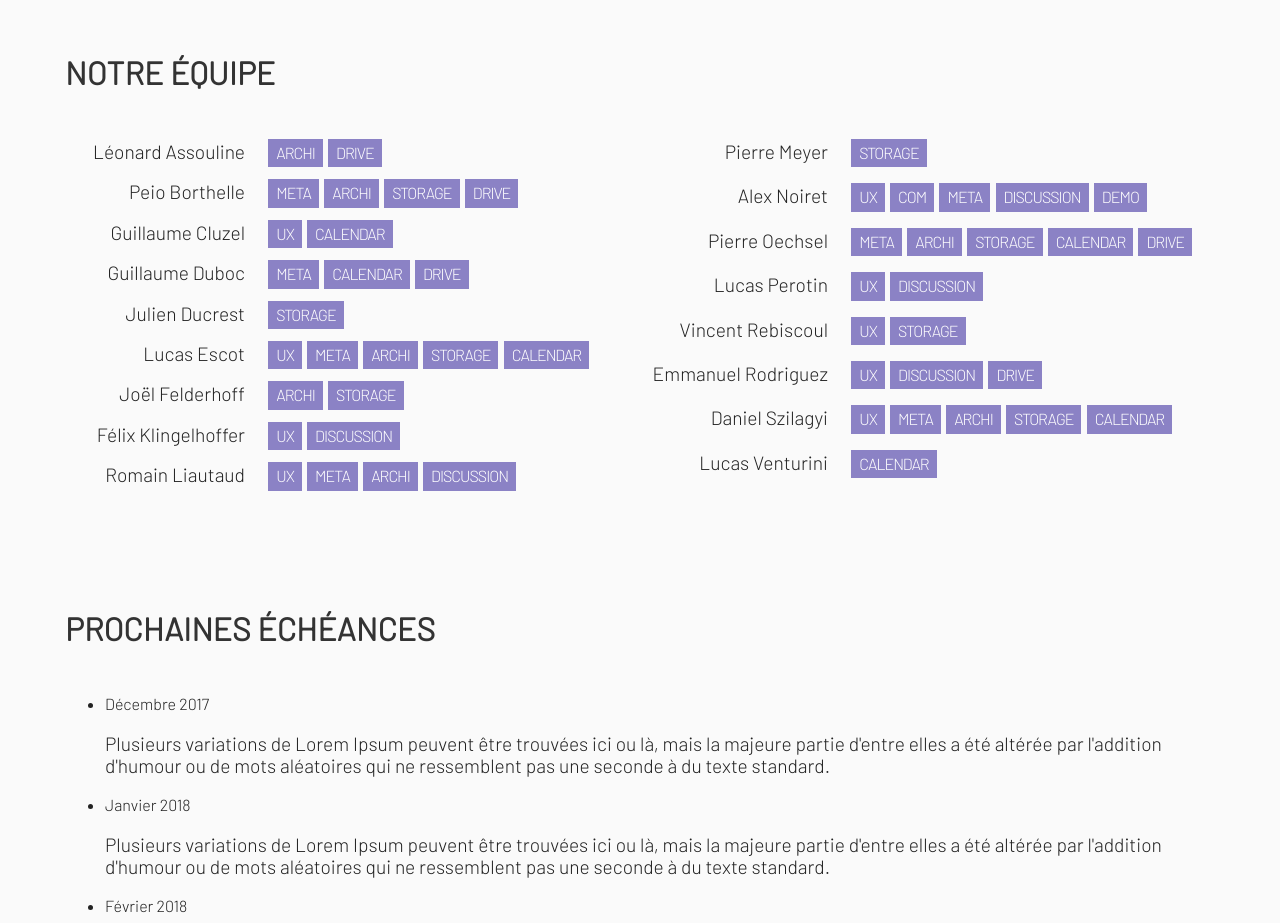
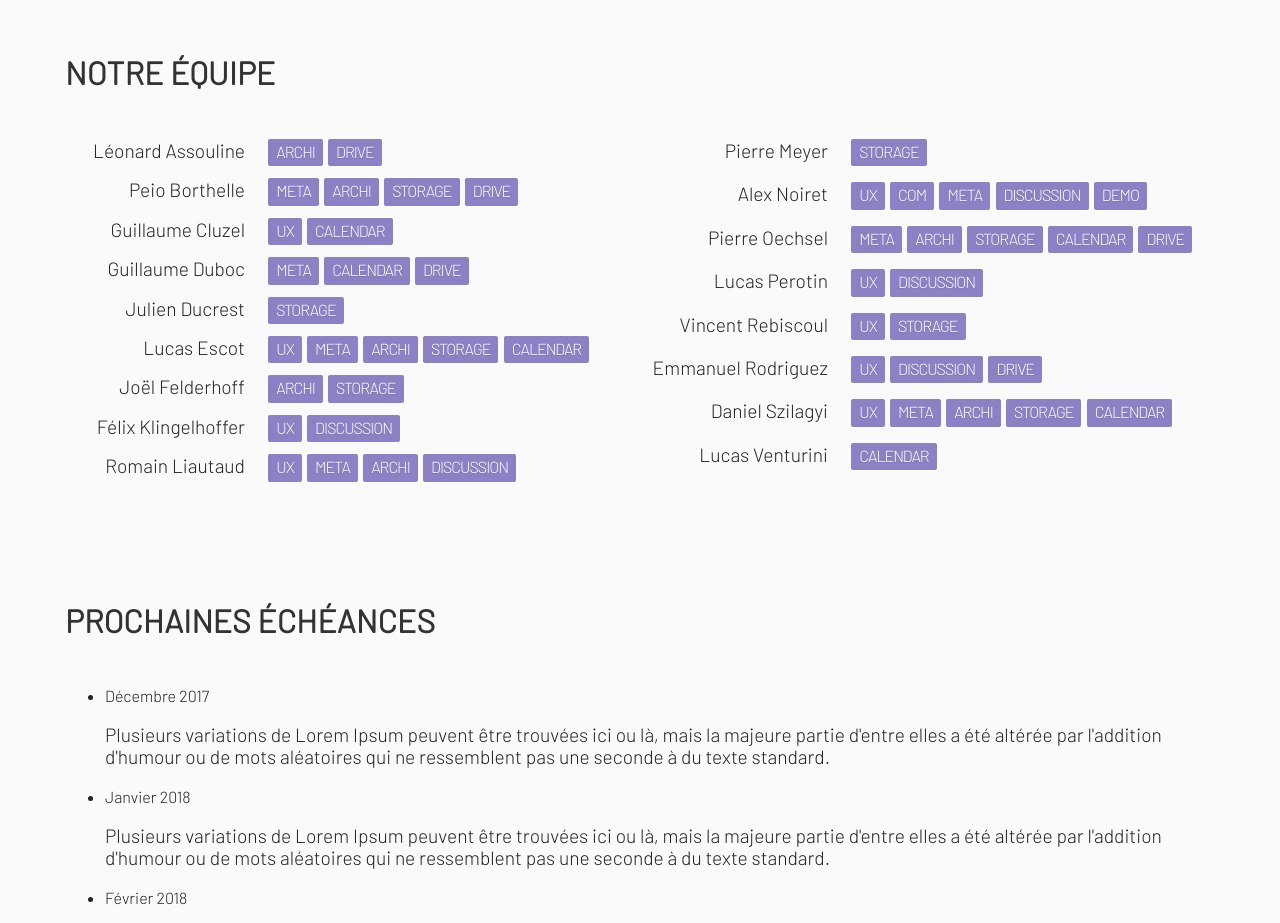
Before and after one commit to tozti/tozti.github.io, a website: page index.html in a window 1280 px wide. Shown: the part 1300-2223 px from the top of the page. Drawn offline with Linux system fonts and the light colour scheme.

Commit message:
Improved team tags.

```diff
--- a/assets/sass/_team.scss
+++ b/assets/sass/_team.scss
@@ -30,7 +30,10 @@
 	display: inline-block;
 	margin-left: 2px;
 	color: #fff;
-	padding: 5px 8px;
+	padding: 4px 8px 5px;
 	background: $primary;
 	letter-spacing: -1px;
+  // line-height: 1.4;
+  border-radius: 2px;
+  text-shadow: 0 1px 0 rgba(0, 0, 0, .1);
 }
```
Also changed, not shown: dist/css/style.css.
